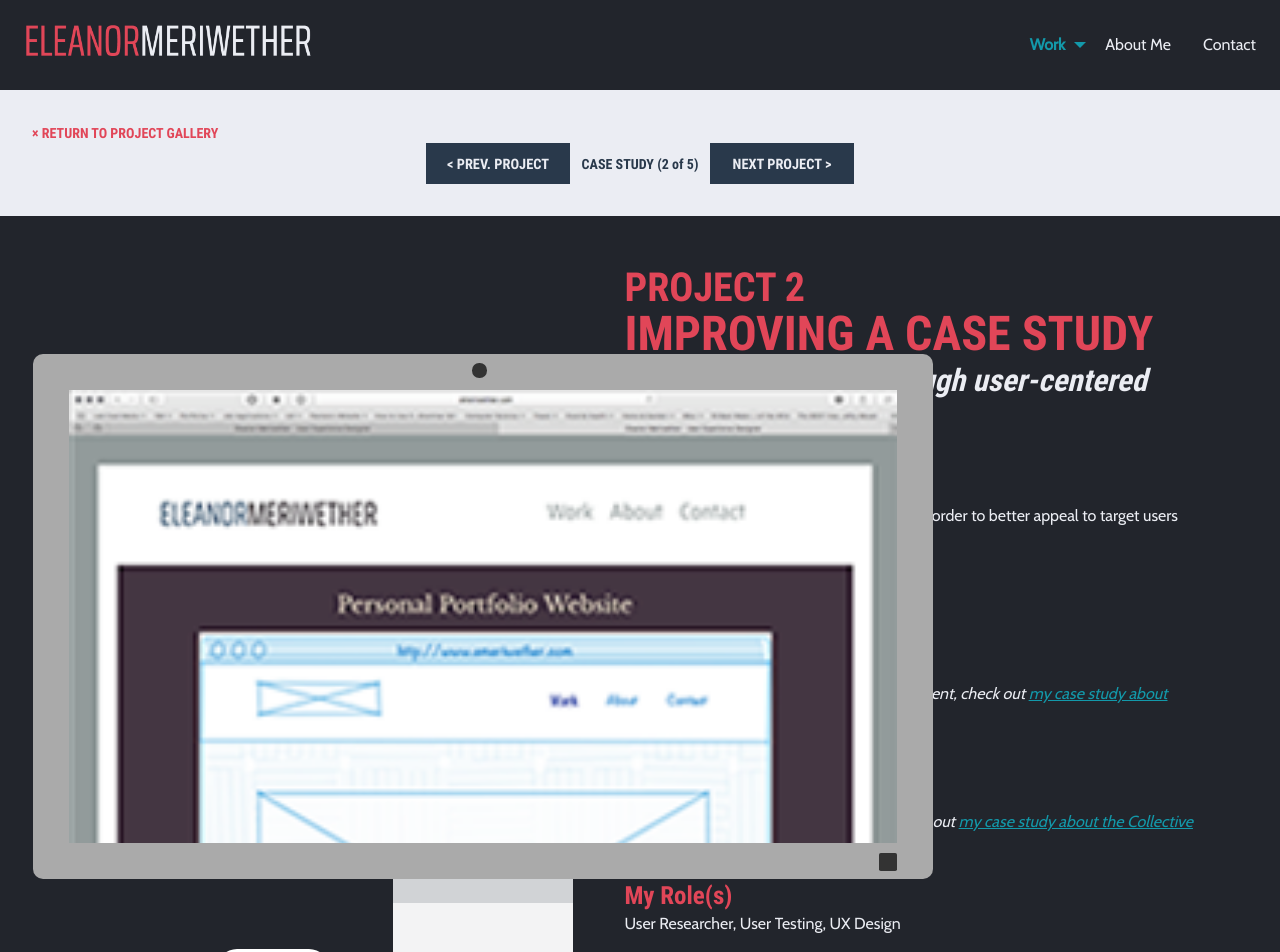
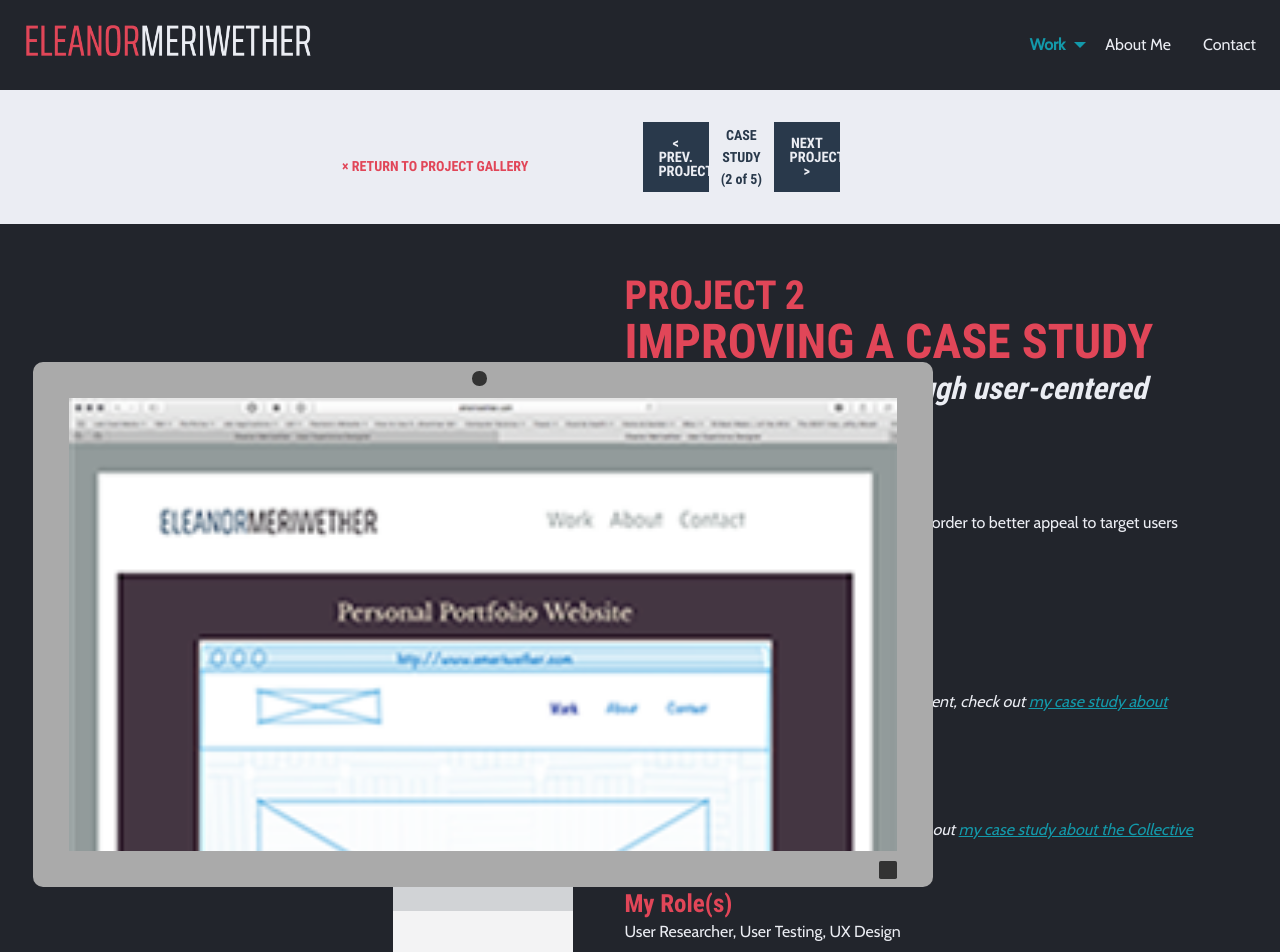
Before and after one commit to emeriwether/emeriwether.github.io, a Jekyll site: the page built from project.html, in a window 1280 px wide. Shown: the top 952 px of the page. Built offline with Jekyll 4.4.1, drawn with Linux system fonts in a browser that asks for light colours.

Commit message:
ct prev comm

```diff
--- a/project.html
+++ b/project.html
@@ -8,10 +8,12 @@
 ---
 
 <nav class="grid-x align-center align-middle projectNav">
-    <a href="/home.html" class="cell returnToHome">&times; RETURN TO PROJECT GALLERY</a>
-    <a class="small-4 medium-3 large-2 cell button" href="/projectA.html">&lt; PREV. PROJECT</a>
-    <p class="small-4 medium-3 large-2  cell text-center">CASE STUDY <br class="rwd-break">(2 of 5)</p>
-    <a class="small-4 medium-3 large-2  cell button" href="/projectC.html">NEXT PROJECT &gt;</a>
+    <a href="/home.html" class="small-4 medium-3 large-2 cell returnToHome">&times; RETURN TO PROJECT GALLERY</a>
+    <div class="grid-x align-center align-middle">
+        <a class="small-4 medium-3 large-2 cell button" href="/projectA.html">&lt; PREV. PROJECT</a>
+        <p class="small-4 medium-3 large-2 cell text-center">CASE STUDY <br class="rwd-break">(2 of 5)</p>
+        <a class="small-4 medium-3 large-2 cell button" href="/projectC.html">NEXT PROJECT &gt;</a>
+    </div>
 </nav>
 
 <!-- BEGIN HEADER -->
```
